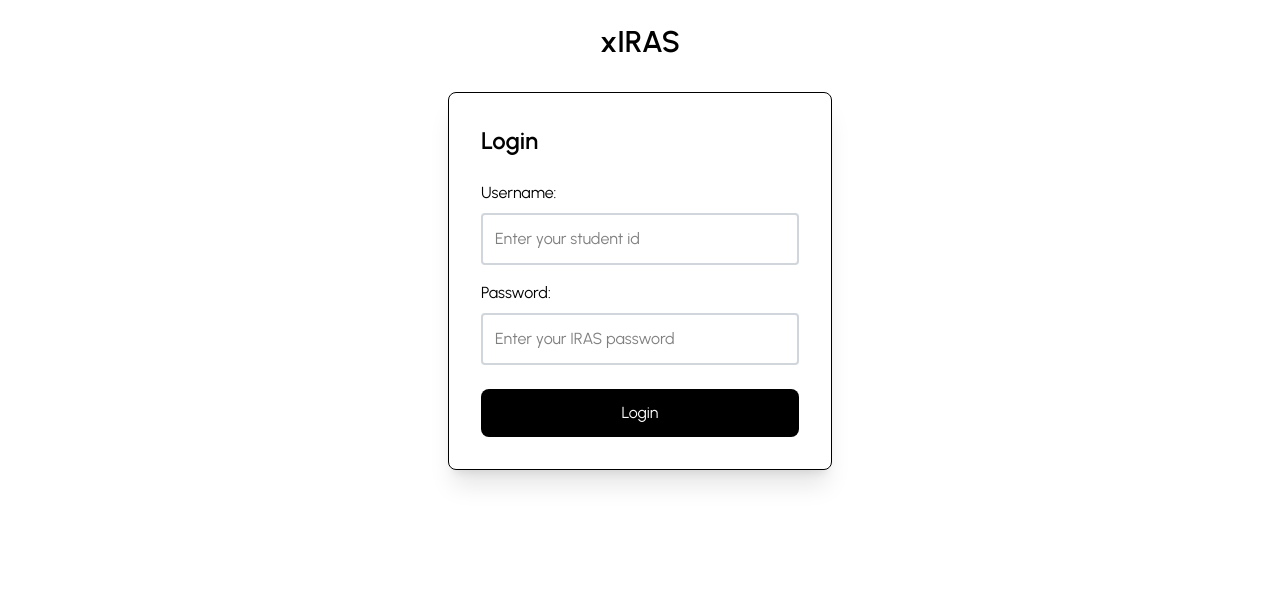
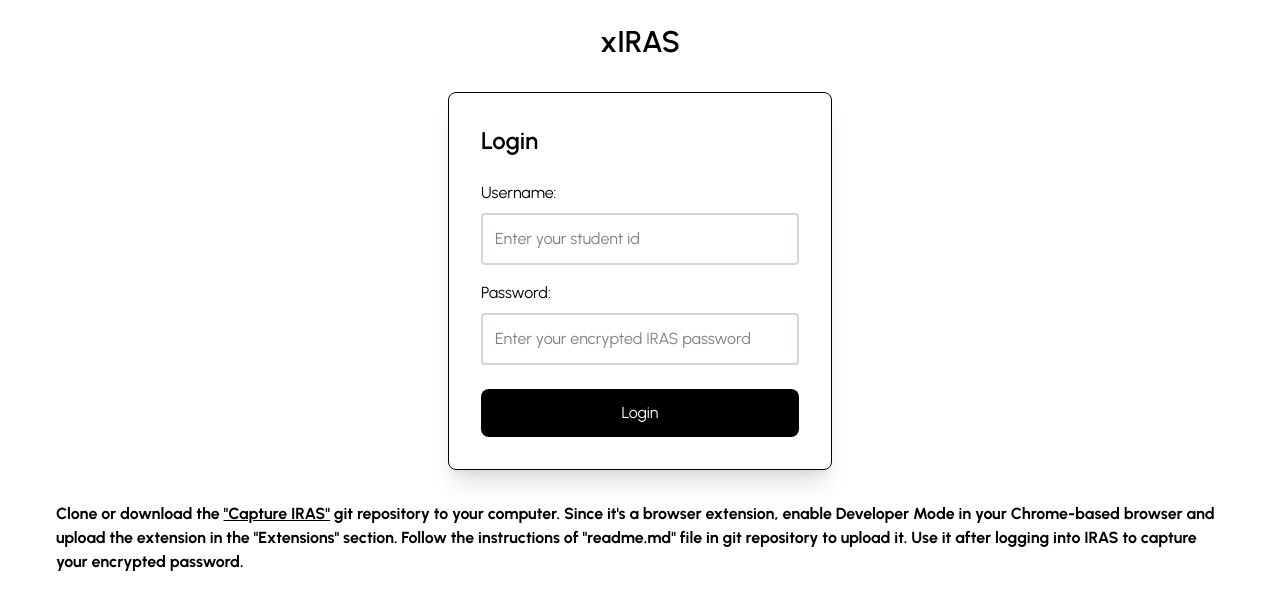
Before and after one commit to itsal-me/xIRAS-Test, a React (Vite) app in the folder frontend/: page / in a window 1280 px wide. Shown: the top 610 px of the page. Built offline with nearby package versions, Linux system fonts and the light colour scheme; no server answers.

Commit message:
update login page

```diff
--- a/frontend/src/App.jsx
+++ b/frontend/src/App.jsx
@@ -67,9 +67,11 @@ export default function App() {
   };
 
   return (
+
     <div className="flex flex-col items-center min-h-screen bg-white p-6">
       <h1 className="text-3xl font-semibold text-black mb-8">xIRAS</h1>
       {!accessToken ? (
+        <>
         <form className="bg-white p-8 rounded-lg shadow-xl w-96 border" onSubmit={handleLogin}>
           <h2 className="text-2xl font-semibold text-black mb-6">Login</h2>
           {error && <p className="text-red-500 text-center mb-4">{error}</p>}
@@ -92,7 +94,7 @@ export default function App() {
               value={password}
               onChange={(e) => setPassword(e.target.value)}
               required
-              placeholder="Enter your IRAS password"
+              placeholder="Enter your encrypted IRAS password"
             />
           </label>
           <button
@@ -103,6 +105,9 @@ export default function App() {
             {loading ? "Logging in..." : "Login"}
           </button>
         </form>
+
+        <p className="p-8"><strong>Clone or download the <a className="underline" href="https://github.com/itsal-me/Capture-IRAS">"Capture IRAS"</a> git repository to your computer. Since it's a browser extension, enable Developer Mode in your Chrome-based browser and upload the extension in the "Extensions" section. Follow the instructions of "readme.md" file in git repository to upload it. Use it after logging into IRAS to capture your encrypted password.</strong></p>
+        </>
       ) : (
         <div className="bg-white p-8 rounded-lg shadow-xl w-96 border">
           <h2 className="text-2xl font-semibold text-black mb-6">Welcome to xIRAS!</h2>
@@ -129,5 +134,6 @@ export default function App() {
         </div>
       )}
     </div>
+
   );
 }
```
